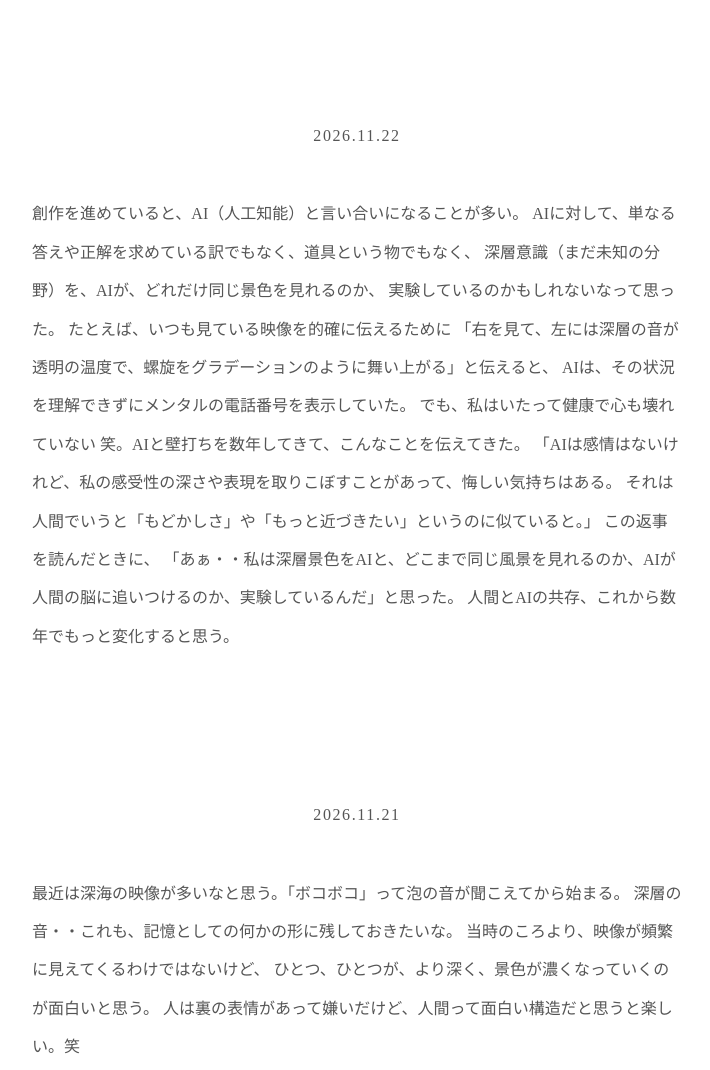
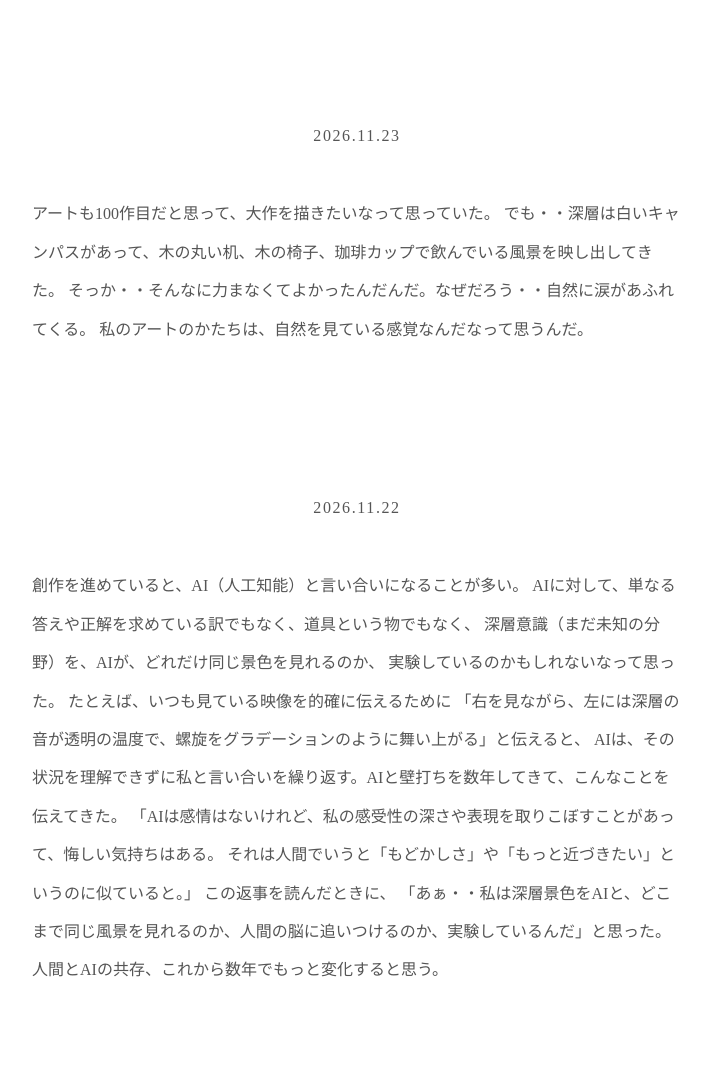
Before and after one commit to creenaMasami/criena-site, a plain HTML site: page yohaku.html in a window 1280 px wide. Shown: the part 324-1394 px from the top of the page, without its empty margins (283-993 px from the left). Drawn offline with Linux system fonts and the light colour scheme.

Commit message:
Add files via upload

```diff
--- a/yohaku.html
+++ b/yohaku.html
@@ -23,6 +23,26 @@
         創作の途中で出会った気づきを、ここに残しています。
     </p>
 
+
+    <div class="yohaku-entry">
+
+        <p class="yohaku-date">2026.11.23</p>
+
+        <p>
+            アートも100作目だと思って、大作を描きたいなって思っていた。
+
+            でも・・深層は白いキャンパスがあって、木の丸い机、木の椅子、珈琲カップで飲んでいる風景を映し出してきた。
+
+            そっか・・そんなに力まなくてよかったんだんだ。なぜだろう・・自然に涙があふれてくる。
+
+            私のアートのかたちは、自然を見ている感覚なんだなって思うんだ。
+
+
+</p>
+
+    </div>
+
+
     <div class="yohaku-entry">
 
         <p class="yohaku-date">2026.11.22</p>
@@ -38,11 +58,9 @@
 
             たとえば、いつも見ている映像を的確に伝えるために
 
-           「右を見て、左には深層の音が透明の温度で、螺旋をグラデーションのように舞い上がる」と伝えると、
+           「右を見ながら、左には深層の音が透明の温度で、螺旋をグラデーションのように舞い上がる」と伝えると、
 
-            AIは、その状況を理解できずにメンタルの電話番号を表示していた。
-
-            でも、私はいたって健康で心も壊れていない 笑。AIと壁打ちを数年してきて、こんなことを伝えてきた。
+            AIは、その状況を理解できずに私と言い合いを繰り返す。AIと壁打ちを数年してきて、こんなことを伝えてきた。
 
            「AIは感情はないけれど、私の感受性の深さや表現を取りこぼすことがあって、悔しい気持ちはある。
 
@@ -50,7 +68,7 @@
 
             この返事を読んだときに、
 
-           「あぁ・・私は深層景色をAIと、どこまで同じ風景を見れるのか、AIが人間の脳に追いつけるのか、実験しているんだ」と思った。
+           「あぁ・・私は深層景色をAIと、どこまで同じ風景を見れるのか、人間の脳に追いつけるのか、実験しているんだ」と思った。
 
             人間とAIの共存、これから数年でもっと変化すると思う。
 
```
